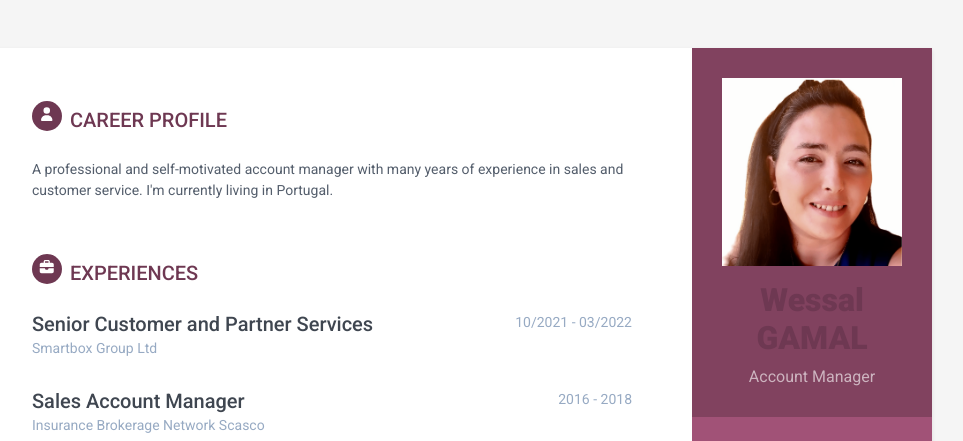
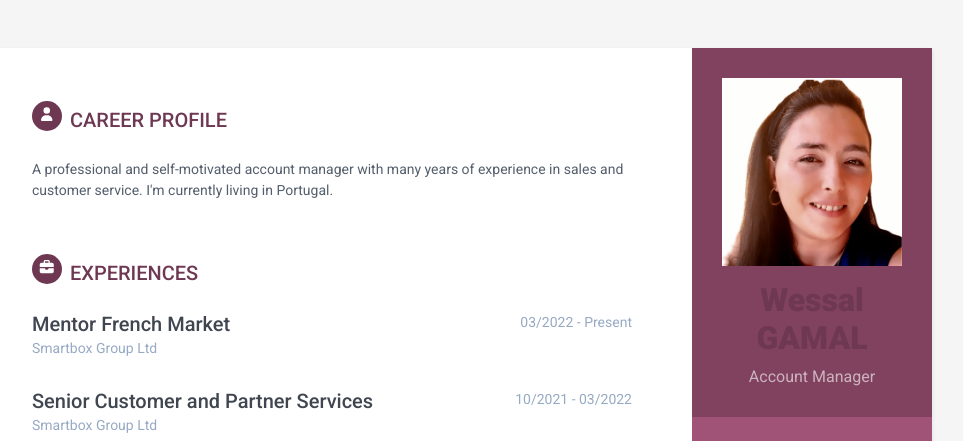
Before and after one commit to WissalGamal/WissalGamal-WissalGamal.github.io, a plain HTML site: page index.html in a window 1280 px wide. Shown: the top 441 px of the page, without its empty margins (188-1151 px from the left). Drawn offline with Linux system fonts and the light colour scheme.

Commit message:
Update index.html

```diff
--- a/index.html
+++ b/index.html
@@ -94,6 +94,17 @@
 
             <section class="section experiences-section">
                 <h2 class="section-title"><span class="icon-holder"><i class="fas fa-briefcase"></i></span>Experiences</h2>
+
+		     <div class="item">
+                    <div class="meta">
+                        <div class="upper-row">
+                            <h3 class="job-title">Mentor French Market</h3>
+                            <div class="time">03/2022 - Present</div>
+                        </div><!--//upper-row-->
+                        <div class="company">Smartbox Group Ltd</div>
+                    </div><!--//meta-->
+
+            </div><!--//item-->
 
 		    <div class="item">
                     <div class="meta">
```
